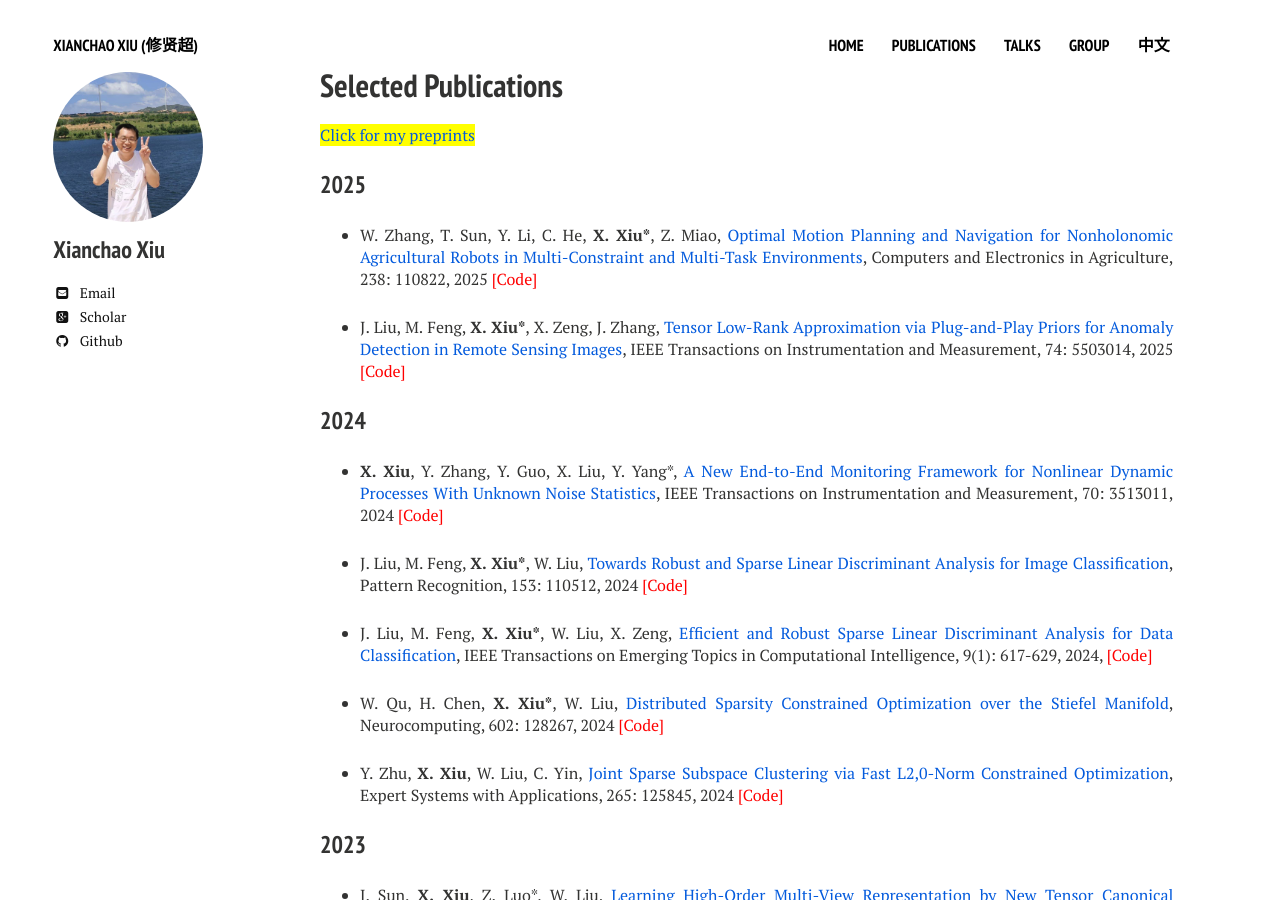
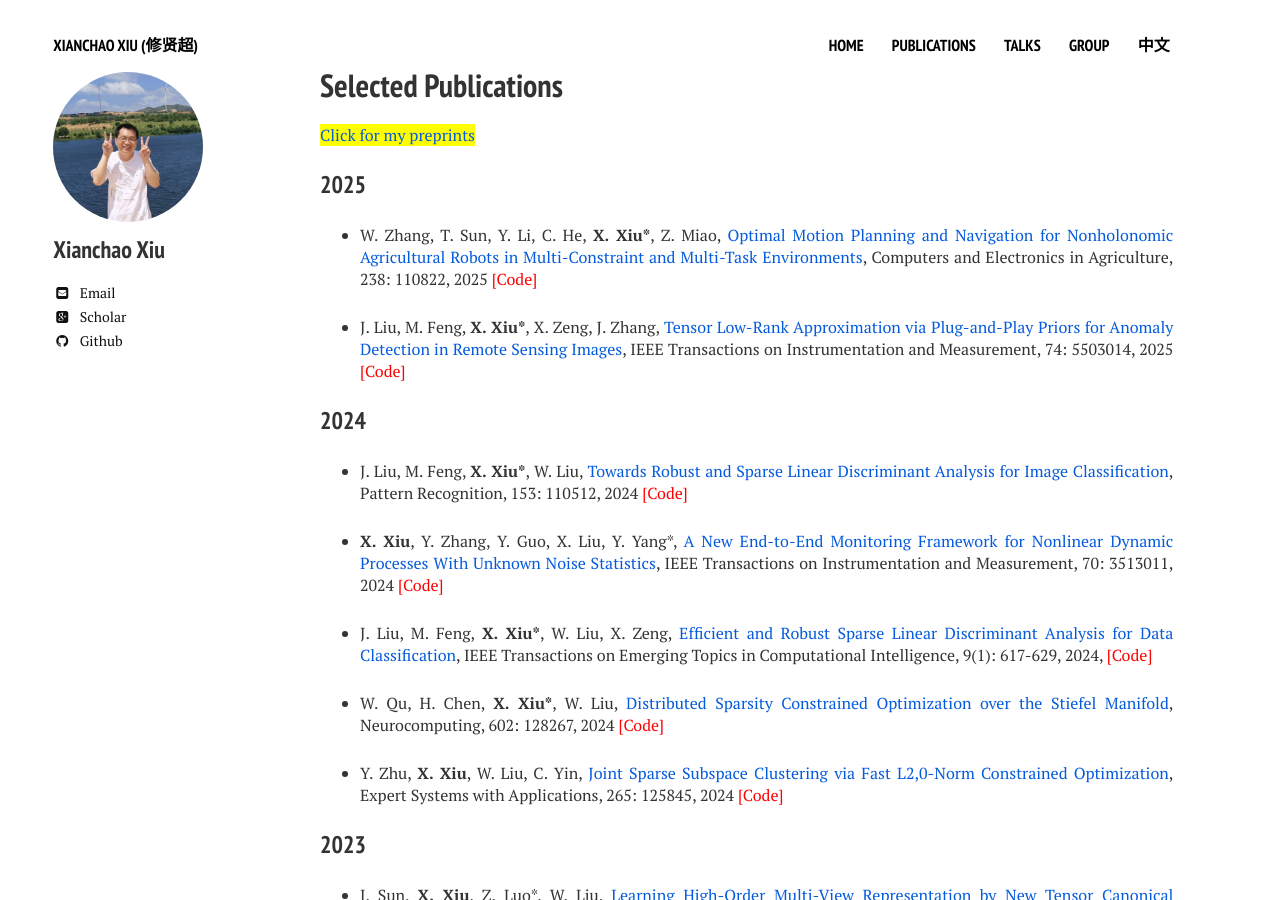
Before and after one commit to xianchaoxiu/xianchaoxiu.github.io, a Jekyll site: the page built from publications/index.md, in a window 1280 px wide and 900 px high. Built offline with Jekyll 4.4.1, drawn with Linux system fonts in a browser that asks for light colours; nearby versions of some CDN libraries.

Commit message:
Update index.md

```diff
--- a/publications/index.md
+++ b/publications/index.md
@@ -22,9 +22,9 @@ share: false
 
 ### 2024
 
+* J. Liu, M. Feng, <b>X. Xiu*</b>, W. Liu, <a href="https://doi.org/10.1016/j.patcog.2024.110512" class="textlink" target="_blank">Towards Robust and Sparse Linear Discriminant Analysis for Image Classification</a>, Pattern Recognition, 153: 110512, 2024 <a href="https://github.com/EMXlight/RSLDAplus" class="textlink" target="_blank" style="color: red;">[Code]</a>
+
 * <b>X. Xiu</b>, Y. Zhang, Y. Guo, X. Liu, Y. Yang*, <a href="https://ieeexplore.ieee.org/abstract/document/10464356" class="textlink" target="_blank">A New End-to-End Monitoring Framework for Nonlinear Dynamic Processes With Unknown Noise Statistics</a>, IEEE Transactions on Instrumentation and Measurement, 70: 3513011, 2024 <a href="https://github.com/xianchaoxiu/DRNN" class="textlink" target="_blank" style="color: red;">[Code]</a>
-
-* J. Liu, M. Feng, <b>X. Xiu*</b>, W. Liu, <a href="https://doi.org/10.1016/j.patcog.2024.110512" class="textlink" target="_blank">Towards Robust and Sparse Linear Discriminant Analysis for Image Classification</a>, Pattern Recognition, 153: 110512, 2024 <a href="https://github.com/EMXlight/RSLDAplus" class="textlink" target="_blank" style="color: red;">[Code]</a>
 
 * J. Liu, M. Feng, <b>X. Xiu*</b>, W. Liu, X. Zeng, <a href="https://doi.org/10.1016/j.patcog.2024.110512" class="textlink" target="_blank">Efficient and Robust Sparse Linear Discriminant Analysis for Data Classification</a>, IEEE Transactions on Emerging Topics in Computational Intelligence, 9(1): 617-629, 2024, <a href="https://github.com/EMXlight/ERSLDA" class="textlink" target="_blank" style="color: red;">[Code]</a>
 
@@ -34,7 +34,6 @@ share: false
 
 
 ### 2023
-
 
 * J. Sun, <b>X. Xiu</b>, Z. Luo*, W. Liu, <a href="https://ieeexplore.ieee.org/abstract/document/10091146" class="textlink" target="_blank">Learning High-Order Multi-View Representation by New Tensor Canonical Correlation Analysis</a>, IEEE Transactions on Circuits and Systems for Video Technology, 33(10): 5645-5654, 2023  <a href="https://github.com/xianchaoxiu/TCCA" class="textlink" target="_blank" style="color: red;">[Code]</a>
 
```
